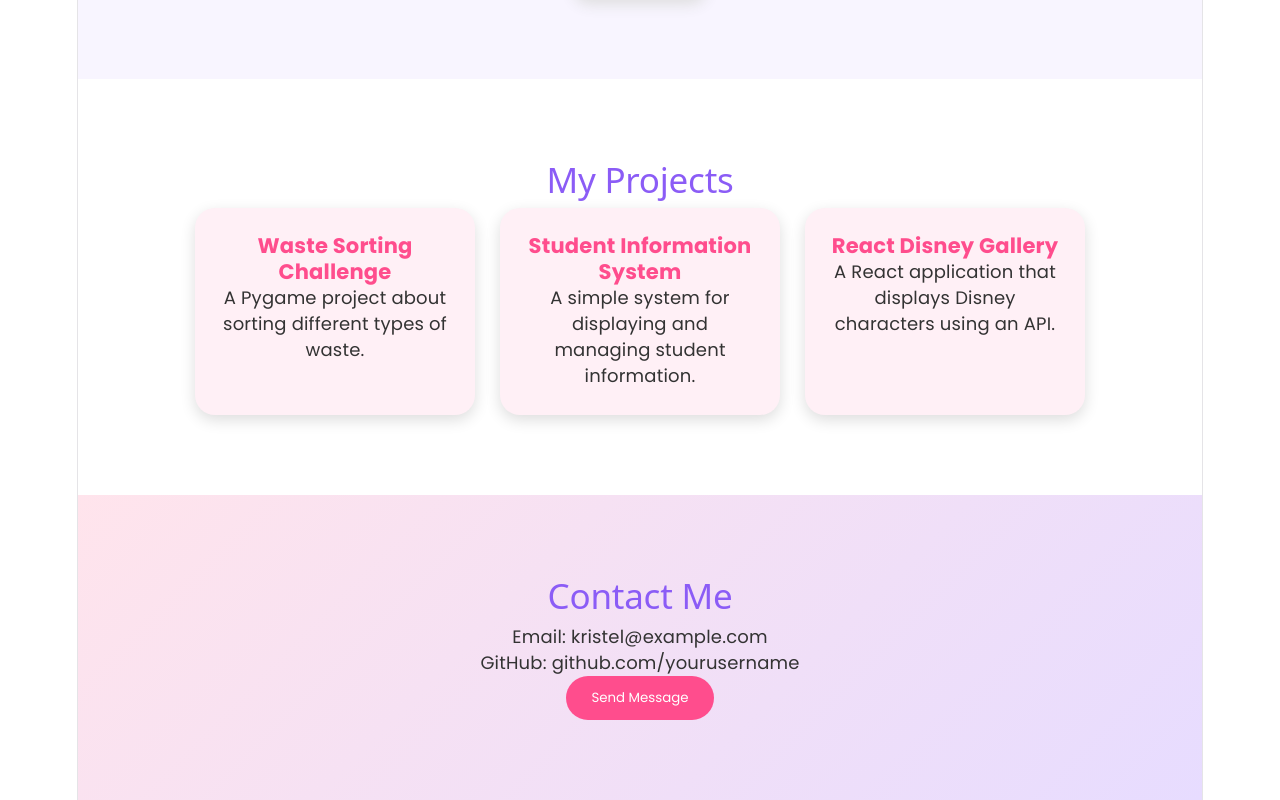
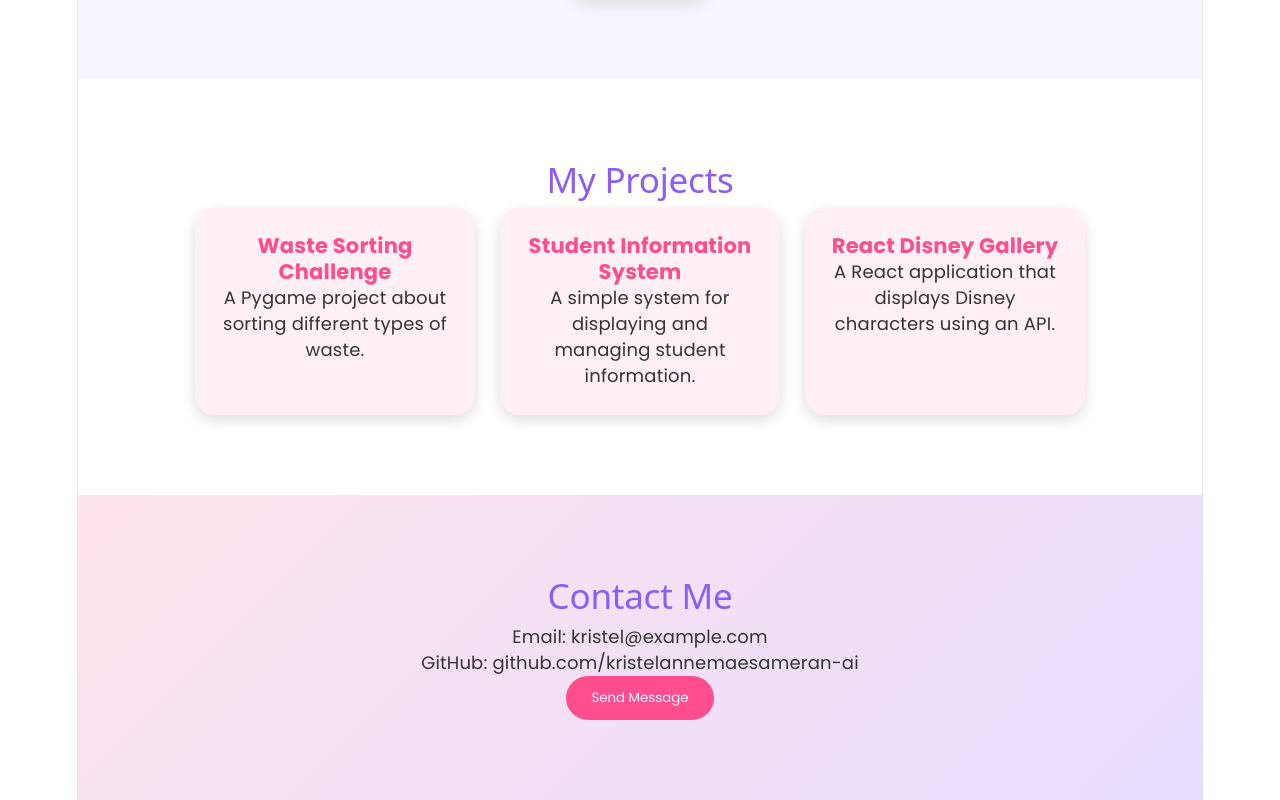
Before and after one commit to kristelannemaesameran-ai/PRACTICE, a React (Vite) app in the folder Portfolio/vite-project/: page / in a window 1280 px wide. Shown: the part 1494-2294 px from the top of the page. Built offline with nearby package versions, Linux system fonts and the light colour scheme.

Commit message:
some changes on contact page

```diff
--- a/Portfolio/vite-project/src/components/Contact.jsx
+++ b/Portfolio/vite-project/src/components/Contact.jsx
@@ -6,7 +6,7 @@ function Contact() {
       <h2>Contact Me</h2>
 
       <p>Email: kristel@example.com</p>
-      <p>GitHub: github.com/yourusername</p>
+      <p>GitHub: github.com/kristelannemaesameran-ai</p>
 
       <button>Send Message</button>
     </section>
```
